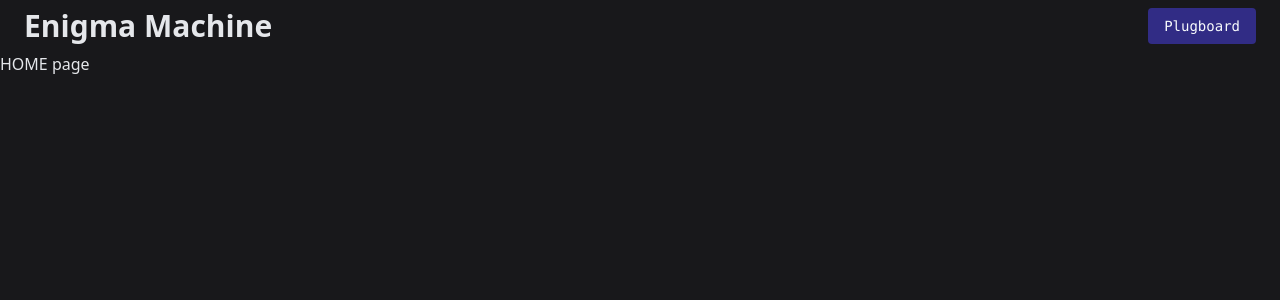
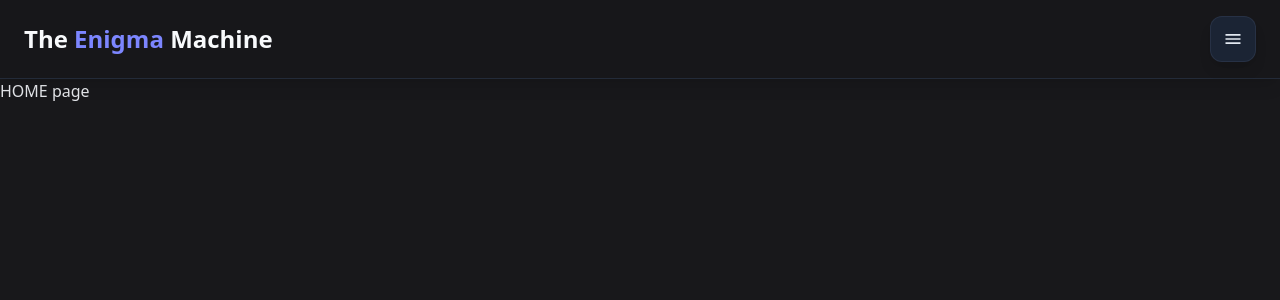
Before and after one commit to MOHD-SHAMOON-04/EnigmaMach, a React (Vite) app: page / in a window 1280 px wide. Shown: the top 300 px of the page. Built offline with nearby package versions, Linux system fonts and the light colour scheme.

Commit message:
header redesign

```diff
--- a/src/components/Header.tsx
+++ b/src/components/Header.tsx
@@ -26,45 +26,81 @@ export default function Header() {
   }, []);
 
   return (
-    <header className='flex py-2 px-6 justify-between items-center relative'>
-      <h1
-        role="button"
-        tabIndex={0}
+    <header className='bg-zinc-900/90 backdrop-blur-sm border-b border-slate-700/50 shadow-lg sticky top-0 z-50'>
+      <div className='flex py-4 px-6 justify-between items-center max-w-7xl mx-auto'>
+        <Link to="/" className="group">
+          <h1 className='text-xl lg:text-2xl font-bold text-slate-50 group-hover:text-indigo-300 transition-colors duration-300'>
+            The <span className="text-indigo-400">Enigma</span> Machine
+          </h1>
+        </Link>
+
+        <button
+          className='relative bg-slate-800/80 hover:bg-slate-700/80 text-slate-200 rounded-xl transition-all duration-300 ease-in-out p-3 shadow-lg hover:shadow-xl border border-slate-600/30 flex items-center justify-center'
           onClick={handleClick}
-        className='text-lg lg:text-3xl font-bold cursor-pointer'
         >
-        Enigma Machine
-      </h1>
+          <svg
+            xmlns="http://www.w3.org/2000/svg"
+            height="20px"
+            viewBox="0 -960 960 960"
+            width="20px"
+            fill="currentColor"
+            className={`transition-all duration-300 ease-in-out ${nav ? 'rotate-90 opacity-0 scale-0' : 'rotate-0 opacity-100 scale-100'}`}
+            style={{ position: nav ? 'absolute' : 'relative' }}
+          >
+            <path d="M120-240v-80h720v80H120Zm0-200v-80h720v80H120Zm0-200v-80h720v80H120Z" />
+          </svg>
+          <svg
+            xmlns="http://www.w3.org/2000/svg"
+            height="20px"
+            viewBox="0 -960 960 960"
+            width="20px"
+            fill="currentColor"
+            className={`transition-all duration-300 ease-in-out ${nav ? 'rotate-0 opacity-100 scale-100' : 'rotate-90 opacity-0 scale-0'}`}
+            style={{ position: nav ? 'relative' : 'absolute' }}
+          >
+            <path d="m256-200-56-56 224-224-224-224 56-56 224 224 224-224 56 56-224 224 224 224-56 56-224-224-224 224Z" />
+          </svg>
+        </button>
 
         {nav && (
           <nav
             ref={navRef}
-          className="absolute z-10 bg-slate-800 flex flex-col top-12 p-2 gap-2 text-center rounded-xl transition-all duration-300 ease-in-out opacity-100 scale-100">
+            className="absolute z-50 bg-slate-800/95 backdrop-blur-lg flex flex-col top-full right-6 mt-2 p-2 gap-1 rounded-2xl shadow-2xl border border-slate-600/30 min-w-[220px] animate-in slide-in-from-top-2 duration-300">
+
             <Link
               to="/"
               onClick={closeNav}
-            className="text-blue-200 bg-slate-700 hover:bg-slate-600 p-2 rounded">
-            Home
+              className="group flex items-center gap-3 text-slate-200 hover:text-white bg-transparent hover:bg-slate-700/50 p-3 rounded-xl transition-all duration-200 ease-in-out font-medium">
+              <svg className="w-5 h-5 text-slate-400 group-hover:text-indigo-400 transition-colors" fill="none" stroke="currentColor" viewBox="0 0 24 24">
+                <path strokeLinecap="round" strokeLinejoin="round" strokeWidth={2} d="M3 12l2-2m0 0l7-7 7 7M5 10v10a1 1 0 001 1h3m10-11l2 2m-2-2v10a1 1 0 01-1 1h-3m-6 0a1 1 0 001-1v-4a1 1 0 011-1h2a1 1 0 011 1v4a1 1 0 001 1m-6 0h6" />
+              </svg>
+              <span>Home</span>
             </Link>
+
             <Link
               to="/enigma"
               onClick={closeNav}
-            className="text-blue-200 bg-slate-700 hover:bg-slate-600 p-2 rounded">
-            Enigma
+              className="group flex items-center gap-3 text-slate-200 hover:text-white bg-transparent hover:bg-slate-700/50 p-3 rounded-xl transition-all duration-200 ease-in-out font-medium">
+              <svg className="w-5 h-5 text-slate-400 group-hover:text-indigo-400 transition-colors" fill="none" stroke="currentColor" viewBox="0 0 24 24">
+                <path strokeLinecap="round" strokeLinejoin="round" strokeWidth={2} d="M9.75 17L9 20l-1 1h8l-1-1-.75-3M3 13h18M5 17h14a2 2 0 002-2V5a2 2 0 00-2-2H5a2 2 0 00-2 2v10a2 2 0 002 2z" />
+              </svg>
+              <span>Try Machine</span>
             </Link>
-          {/* make this /enigma route dynamic by `/enigma:seed` */}
+
+            <div className="h-px bg-slate-600/50 mx-2 my-1"></div>
+
             <Link
               to="/new-machine"
               onClick={closeNav}
-            className="text-blue-200 bg-slate-700 hover:bg-slate-600 p-2 rounded">
-            Create New
+              className="group flex items-center gap-3 text-slate-200 hover:text-white bg-transparent hover:bg-emerald-600/20 p-3 rounded-xl transition-all duration-200 ease-in-out font-medium">
+              <svg className="w-5 h-5 text-slate-400 group-hover:text-emerald-400 transition-colors" fill="none" stroke="currentColor" viewBox="0 0 24 24">
+                <path strokeLinecap="round" strokeLinejoin="round" strokeWidth={2} d="M12 6v6m0 0v6m0-6h6m-6 0H6" />
+              </svg>
+              <span>Create New</span>
             </Link>
           </nav>
         )}
-
-      <button className='text-xs lg:text-sm font-mono bg-indigo-900 text-slate-50 rounded transition-all duration-300 ease-in-out py-2 px-4 hover:bg-indigo-800 active:bg-indigo-800 cursor-pointer'>
-        Plugboard
-      </button>
+      </div>
     </header>
   )
 }
```
Lines whose indentation alone changed are shown as unchanged.
